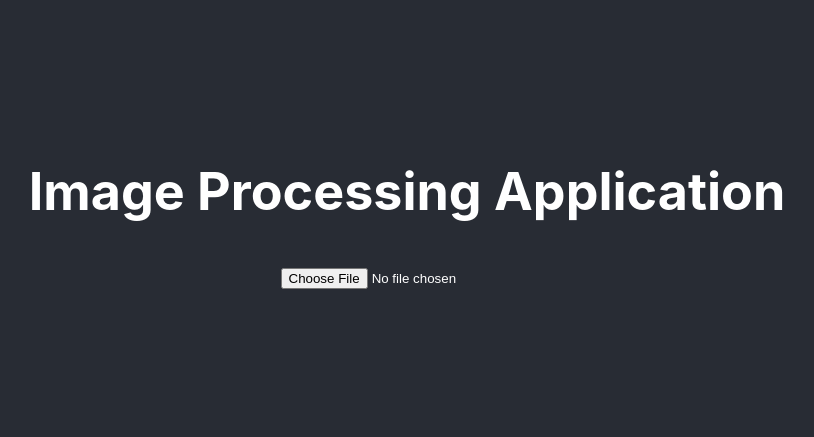
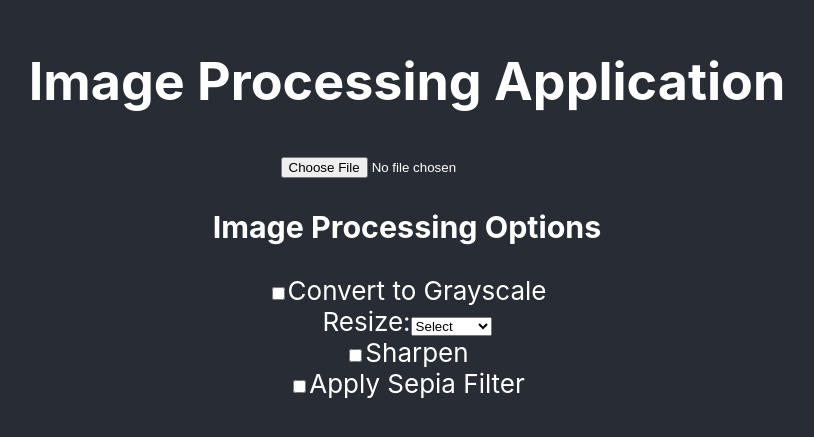
Before and after one commit to ashutosh5786/image-processing-app, a React (Create React App) app: page / in a window 1280 px wide. Shown: the part 193-630 px from the top of the page, without its empty margins (233-1047 px from the left). Built offline with nearby package versions, Linux system fonts and the light colour scheme.

Commit message:
chore: Add image processing options and functionality

```diff
--- a/src/App.js
+++ b/src/App.js
@@ -1,13 +1,48 @@
 import React, { useState } from "react";
 import "./App.css";
 import ImageUpload from "./ImageUpload";
+import ImageOptions from "./ImageOptions";
 
 function App() {
   const [selectedImage, setSelectedImage] = useState(null);
+  const [options, setOptions] = useState({
+    grayscale: false,
+    resize: "",
+    sharpen: false,
+    sepia: false,
+  });
+  const [processedImage, setProcessedImage] = useState(null);
 
   const handleImageSelect = (image) => {
     setSelectedImage(image);
-    console.log("Selected Image:", image);
+  };
+
+  const handleOptionsChange = (name, value) => {
+    setOptions((prevOptions) => ({
+      ...prevOptions,
+      [name]: value,
+    }));
+  };
+
+  const handleSubmit = async () => {
+    const formData = new FormData();
+    formData.append("image", selectedImage);
+    Object.keys(options).forEach((key) => {
+      if (options[key]) {
+        formData.append(key, options[key]);
+      }
+    });
+
+    try {
+      const response = await fetch("http://localhost:5000/process-image", {
+        method: "POST",
+        body: formData,
+      });
+      const result = await response.blob(); // Assuming the server sends back a processed image blob
+      setProcessedImage(URL.createObjectURL(result));
+    } catch (error) {
+      console.error("Error uploading image:", error);
+    }
   };
 
   return (
@@ -15,6 +50,14 @@ function App() {
       <header className="App-header">
         <h1>Image Processing Application</h1>
         <ImageUpload onImageSelect={handleImageSelect} />
+        <ImageOptions onOptionsChange={handleOptionsChange} />
+        {selectedImage && <button onClick={handleSubmit}>Process Image</button>}
+        {processedImage && (
+          <div>
+            <h2>Processed Image:</h2>
+            <img src={processedImage} alt="Processed" />
+          </div>
+        )}
       </header>
     </div>
   );
--- /dev/null
+++ b/src/ImageOptions.js
@@ -0,0 +1,45 @@
+import React from "react";
+
+function ImageOptions({ onOptionsChange }) {
+  const handleChange = (event) => {
+    const { name, value, checked, type } = event.target;
+    onOptionsChange(name, type === "checkbox" ? checked : value);
+  };
+
+  return (
+    <div>
+      <h3>Image Processing Options</h3>
+      <div>
+        <label>
+          <input type="checkbox" name="grayscale" onChange={handleChange} />
+          Convert to Grayscale
+        </label>
+      </div>
+      <div>
+        <label>
+          Resize:
+          <select name="resize" onChange={handleChange}>
+            <option value="">Select</option>
+            <option value="640x480">640x480</option>
+            <option value="800x600">800x600</option>
+            <option value="1024x768">1024x768</option>
+          </select>
+        </label>
+      </div>
+      <div>
+        <label>
+          <input type="checkbox" name="sharpen" onChange={handleChange} />
+          Sharpen
+        </label>
+      </div>
+      <div>
+        <label>
+          <input type="checkbox" name="sepia" onChange={handleChange} />
+          Apply Sepia Filter
+        </label>
+      </div>
+    </div>
+  );
+}
+
+export default ImageOptions;
```
